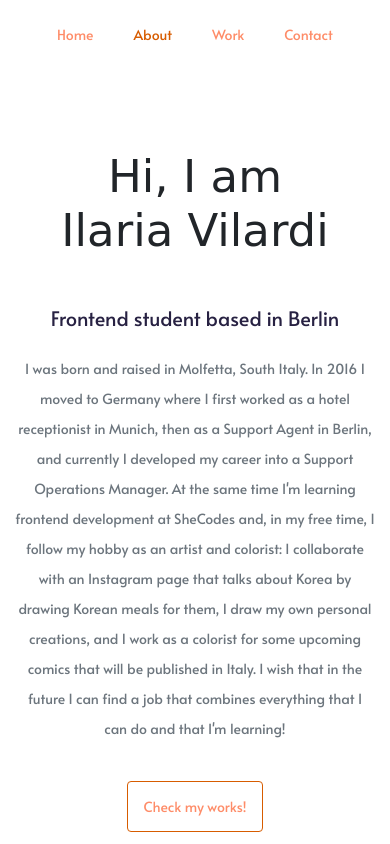
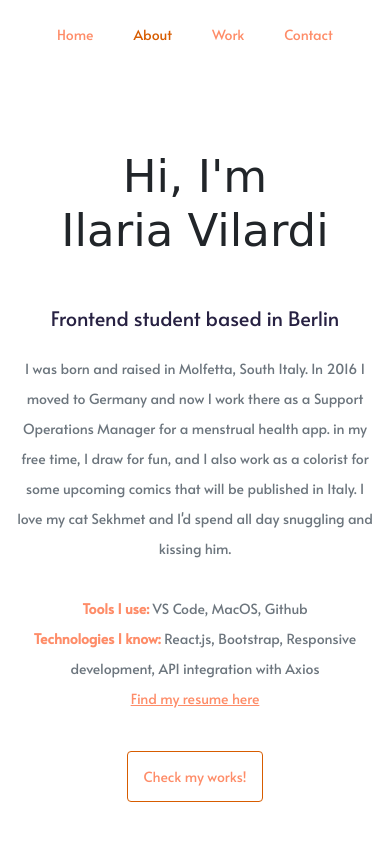
Before and after one commit to Yeobie/Responsive-Portfolio-Project, a plain HTML site: page about.html in a window 390 px wide. Shown: the top 844 px of the page. Drawn offline with nearby package versions, Linux system fonts and the light colour scheme; a web font is replaced by a local one.

Commit message:
Improved home, about page, and footer

```diff
--- a/about.html
+++ b/about.html
@@ -66,22 +66,35 @@
       <div class="row mb-5">
         <div class="col-lg-6">
           <h1 class="mb-5">
-            Hi, I am <br />
+            Hi, I'm <br />
             Ilaria Vilardi
           </h1>
           <h3 class="mb-4">Frontend student based in Berlin</h3>
           <p class="text-muted mb-5">
             I was born and raised in Molfetta, South Italy. In 2016 I moved to
-            Germany where I first worked as a hotel receptionist in Munich, then
-            as a Support Agent in Berlin, and currently I developed my career
-            into a Support Operations Manager. At the same time I'm learning
-            frontend development at SheCodes and, in my free time, I follow my
-            hobby as an artist and colorist: I collaborate with an Instagram
-            page that talks about Korea by drawing Korean meals for them, I draw
-            my own personal creations, and I work as a colorist for some
-            upcoming comics that will be published in Italy. I wish that in the
-            future I can find a job that combines everything that I can do and
-            that I'm learning!
+            Germany and now I work there as a Support Operations Manager for a
+            menstrual health app. in my free time, I draw for fun, and I also
+            work as a colorist for some upcoming comics that will be published
+            in Italy. I love my cat Sekhmet and I'd spend all day snuggling and
+            kissing him.
+            <br />
+            <br />
+
+            <b class="about-info">Tools I use:</b>
+            VS Code, MacOS, Github
+            <br />
+
+            <b class="about-info">Technologies I know:</b>
+            React.js, Bootstrap, Responsive development, API integration with
+            Axios
+
+            <br />
+            <a
+              href="https://drive.google.com/file/d/1zJfcoqC9iURjVQXaKUsDKLYzdhKFY3Lq/view?usp=sharing"
+              title="resume"
+              class="links"
+              >Find my resume here</a
+            >
           </p>
           <a
             href="/work.html"
@@ -102,7 +115,7 @@
         <div
           class="footer-work-contact d-none d-md-flex justify-content-between mb-5"
         >
-          <h3 class="mt-2">Let's work together?</h3>
+          <h3 class="mt-2">Shall we work together?</h3>
           <a
             href="/contact.html"
             class="text-decoration-none mt-2"
@@ -118,10 +131,6 @@
           >
         </div>
         <div class="social-links mt-3 d-flex justify-content-center">
-          <a href="https://twitter.com/VilardiIlaria" title="Twitter"
-            ><i class="fa-brands fa-twitter"></i>
-          </a>
-
           <a
             href="https://www.linkedin.com/in/ilaria-vilardi-1aa6056a/"
             title="Linkedin"
--- a/styles/style.css
+++ b/styles/style.css
@@ -38,7 +38,7 @@ h3 {
 }
 
 .hero h1 {
-  font-size: 100px;
+  font-size: 80px;
 }
 
 .hero h2,
@@ -77,6 +77,7 @@ a {
 }
 
 .links,
+.about-info,
 .navbar a {
   color: var(--branding-color);
 }
```
Also changed, not shown: contact.html (+1 -5 lines), index.html (+47 -49 lines), work.html (+1 -4 lines), 2 other files.
